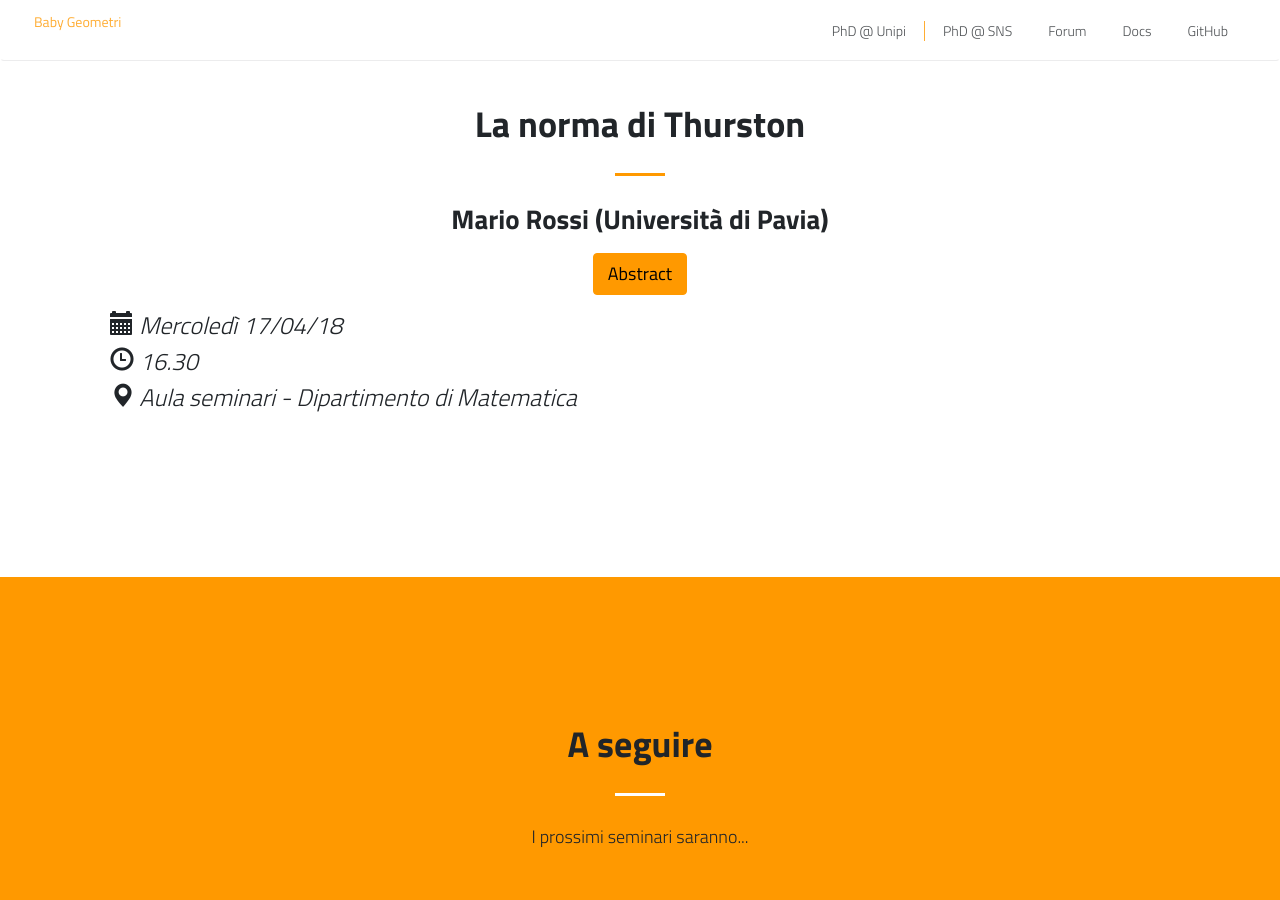
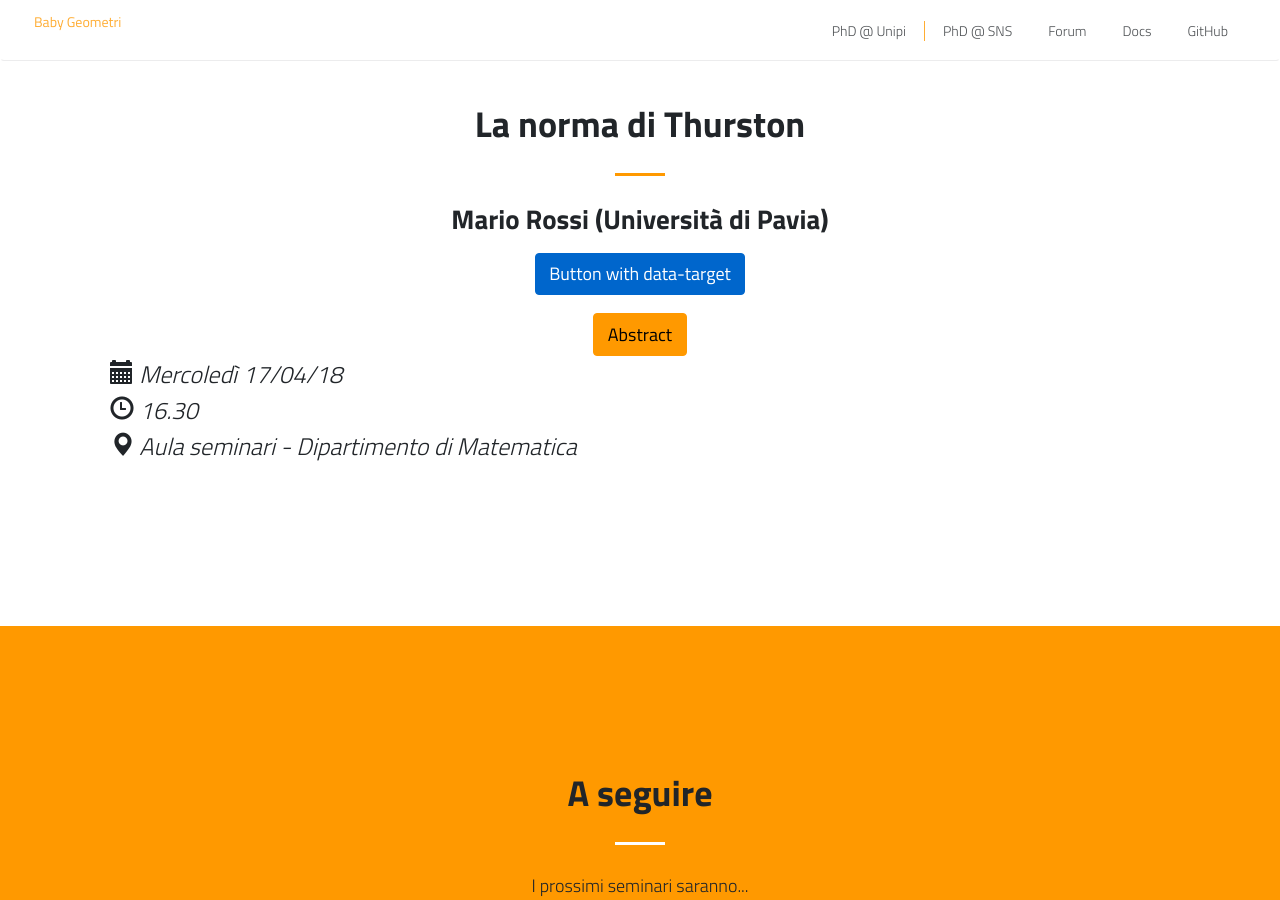
Before and after one commit to baby-geometri/baby-geometri.github.io, a Jekyll site: the page built from index.md, in a window 1280 px wide and 900 px high, scrolled down 943 px. Built offline with Jekyll 4.4.1, drawn with Linux system fonts in a browser that asks for light colours; nearby versions of some CDN libraries.

Commit message:
Update default.html

```diff
--- a/_layouts/default.html
+++ b/_layouts/default.html
@@ -81,6 +81,17 @@
   <div class="container">
     <div class="row">
        <div class="col-lg-8 mx-auto text-center">
+
+
+	       <button class="btn btn-primary" type="button" data-toggle="collapse" data-target="#collapseExample" aria-expanded="false" aria-controls="collapseExample">
+    Button with data-target
+  </button>
+</p>
+<div class="collapse" id="collapseExample">
+  <div class="card card-body">
+    Anim pariatur cliche reprehenderit, enim eiusmod high life accusamus terry richardsoderson cred nesciunt sapiente ea proident.
+  </div>
+</div>
 
   <button type="button" class="btn btn-warning" data-toggle="collapse" data-target="#demo">
    	Abstract  </button>
```
